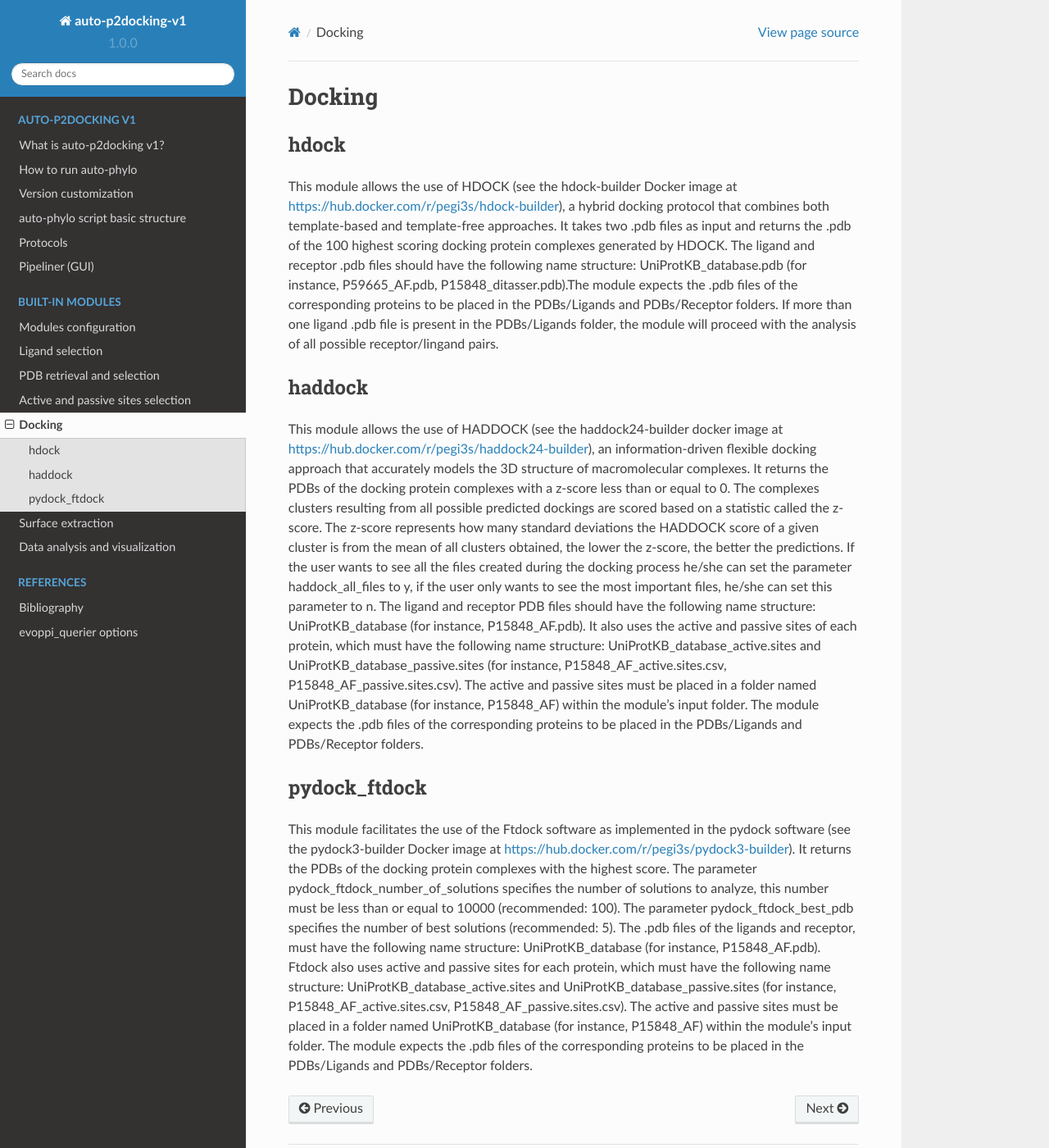
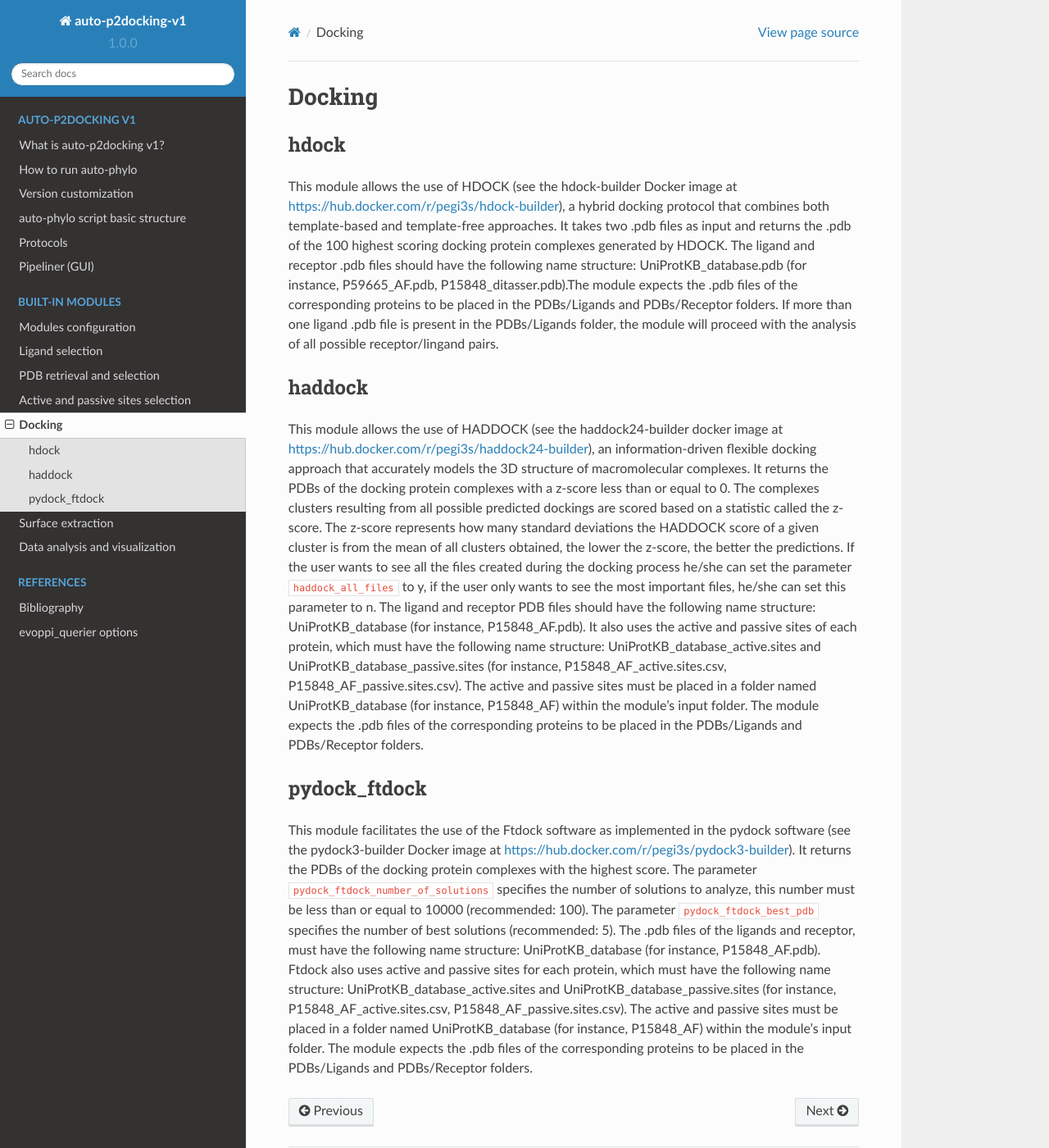
Before and after one commit to pegi3s/auto-p2docking-docs, a Sphinx documentation site: the page built from source/modules_4_docking.rst, in a window 1280 px wide and 1400 px high. Shown: the whole window at 82% size. Built offline with Sphinx 7.4.7 and the Read the Docs theme 2.0.0, drawn with Linux system fonts in a browser that asks for light colours.

```diff
--- a/source/modules_4_docking.rst
+++ b/source/modules_4_docking.rst
@@ -20,7 +20,7 @@ resulting from all possible predicted dockings are scored based on a statistic c
 z-score. The z-score represents how many standard deviations the HADDOCK score of
 a given cluster is from the mean of all clusters obtained, the lower the z-score, the better
 the predictions. If the user wants to see all the files created during the
-docking process he/she can set the parameter haddock_all_files to y, if the user only wants to
+docking process he/she can set the parameter ``haddock_all_files`` to y, if the user only wants to
 see the most important files, he/she can set this parameter to n. The ligand and receptor PDB files should
 have the following name structure: UniProtKB_database (for instance, P15848_AF.pdb). It also
 uses the active and passive sites of each protein, which must have the following name
@@ -34,8 +34,8 @@ pydock_ftdock
 --------
 
 This module facilitates the use of the Ftdock software as implemented in the pydock software (see the pydock3-builder Docker image at https://hub.docker.com/r/pegi3s/pydock3-builder). It returns the PDBs of
-the docking protein complexes with the highest score. The parameter pydock_ftdock_number_of_solutions specifies the number of solutions to
-analyze, this number must be less than or equal to 10000 (recommended: 100). The parameter pydock_ftdock_best_pdb specifies the number of best solutions
+the docking protein complexes with the highest score. The parameter ``pydock_ftdock_number_of_solutions`` specifies the number of solutions to
+analyze, this number must be less than or equal to 10000 (recommended: 100). The parameter ``pydock_ftdock_best_pdb`` specifies the number of best solutions
 (recommended: 5). The .pdb files of the ligands and receptor, must
 have the following name structure: UniProtKB_database (for instance, P15848_AF.pdb). Ftdock also
 uses active and passive sites for each protein, which must have the following name
```
